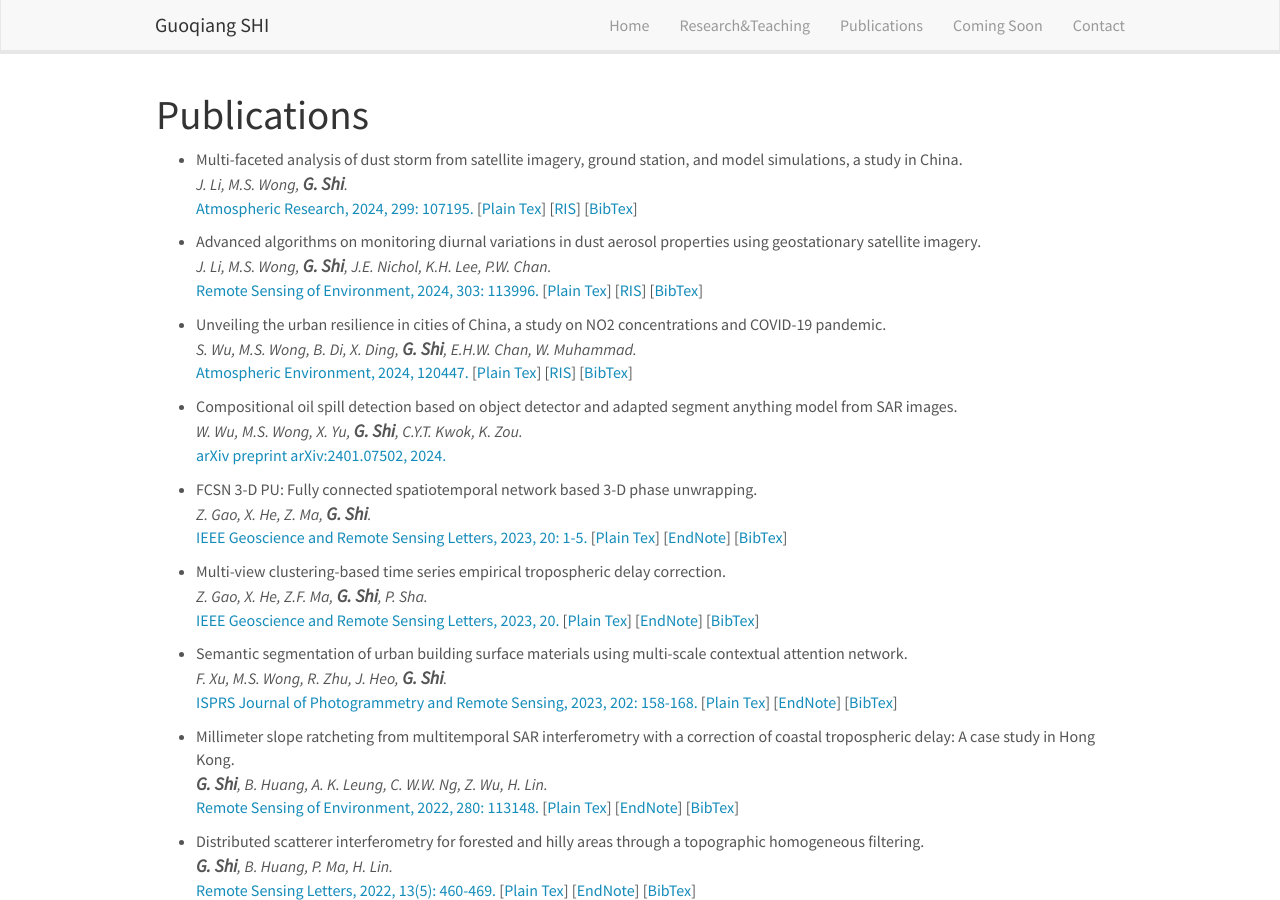
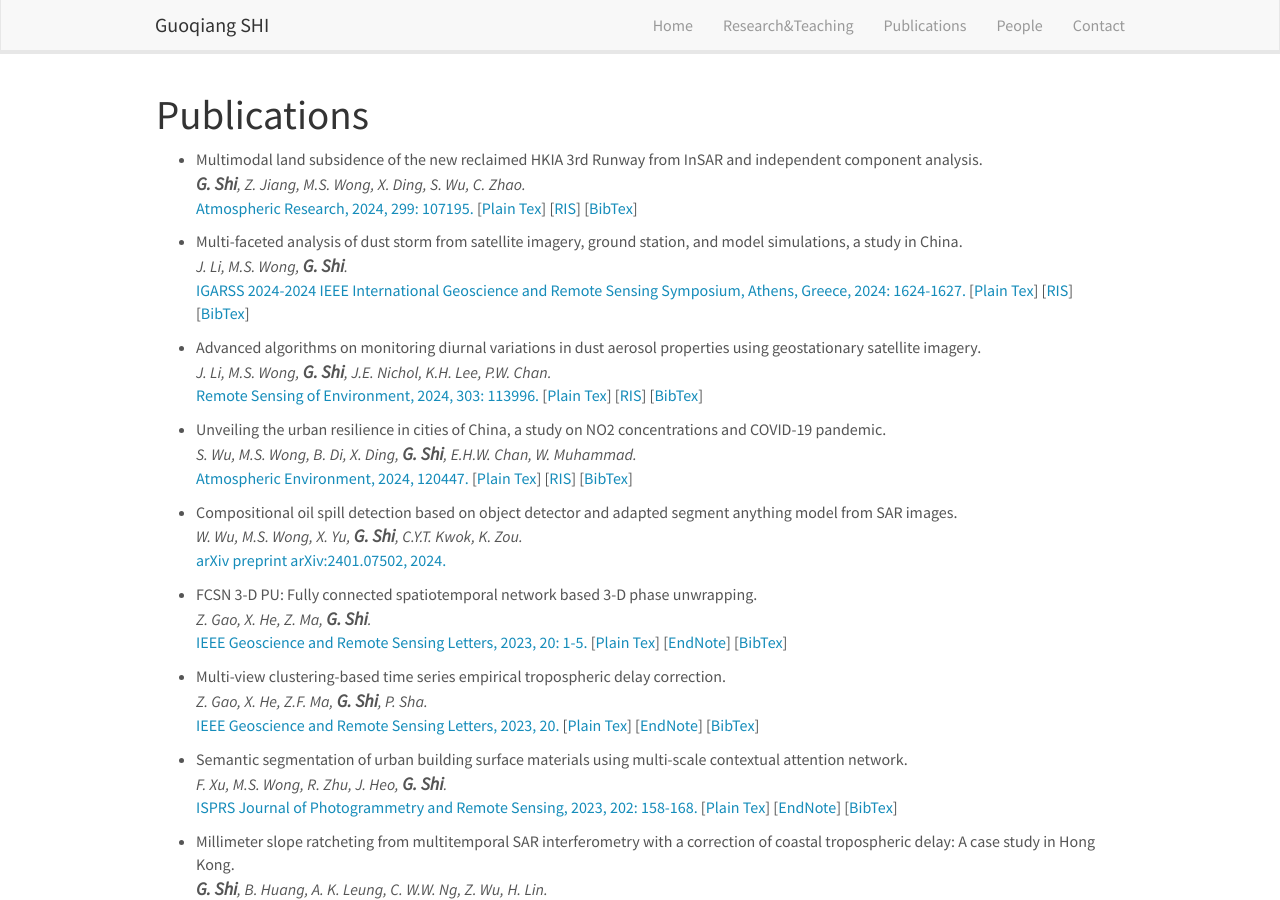
Before and after one commit to guoqiangshi/guoqiangshi.github.io, a Jekyll site: the page publications.html, which Jekyll copies as it is, in a window 1280 px wide and 900 px high. Built offline with Jekyll 4.4.1, drawn with Linux system fonts in a browser that asks for light colours; nearby versions of some CDN libraries; library files that are not in the unit come from our copies.

Commit message:
Update publications.html

```diff
--- a/publications.html
+++ b/publications.html
@@ -46,7 +46,7 @@
 		<li><a href="/">Home</a></li>
 		<li><a href="/research">Research&Teaching</a></li>
 		<li><a href="/publications">Publications</a></li>
-		<li><a href="/comingsoon">Coming Soon</a></li>
+		<li><a href="/people">People</a></li>
 		<li><a href="/contact">Contact</a></li>
 	  </ul>
 	</div>
@@ -68,9 +68,18 @@
 <div class="largefont">
 <ul>
 
+
+<li>
+	<p>Multimodal land subsidence of the new reclaimed HKIA 3rd Runway from InSAR and independent component analysis. <br />
+  <em><span class="mqq">G. Shi</span>, Z. Jiang, M.S. Wong, X. Ding, S. Wu, C. Zhao. </em><br /><a href="https://www.sciencedirect.com/science/article/abs/pii/S0169809523005926">Atmospheric Research, 2024, 299: 107195.</a>
+	    [<a href="paper_info/2024multi_plaintex.txt">Plain Tex</a>]
+	    [<a href="paper_info/2024multi_RIS.ris">RIS</a>]
+	    [<a href="paper_info/2024multi_bibtex.bib">BibTex</a>]</p>
+  </li>
+
 <li>
     <p>Multi-faceted analysis of dust storm from satellite imagery, ground station, and model simulations, a study in China. <br />
-  <em>J. Li, M.S. Wong, <span class="mqq">G. Shi</span>. </em><br /><a href="https://www.sciencedirect.com/science/article/abs/pii/S0169809523005926">Atmospheric Research, 2024, 299: 107195.</a>
+  <em>J. Li, M.S. Wong, <span class="mqq">G. Shi</span>. </em><br /><a href="https://ieeexplore.ieee.org/abstract/document/10641755">IGARSS 2024-2024 IEEE International Geoscience and Remote Sensing Symposium, Athens, Greece, 2024: 1624-1627.</a>
 	    [<a href="paper_info/2024multi_plaintex.txt">Plain Tex</a>]
 	    [<a href="paper_info/2024multi_RIS.ris">RIS</a>]
 	    [<a href="paper_info/2024multi_bibtex.bib">BibTex</a>]</p>
```
